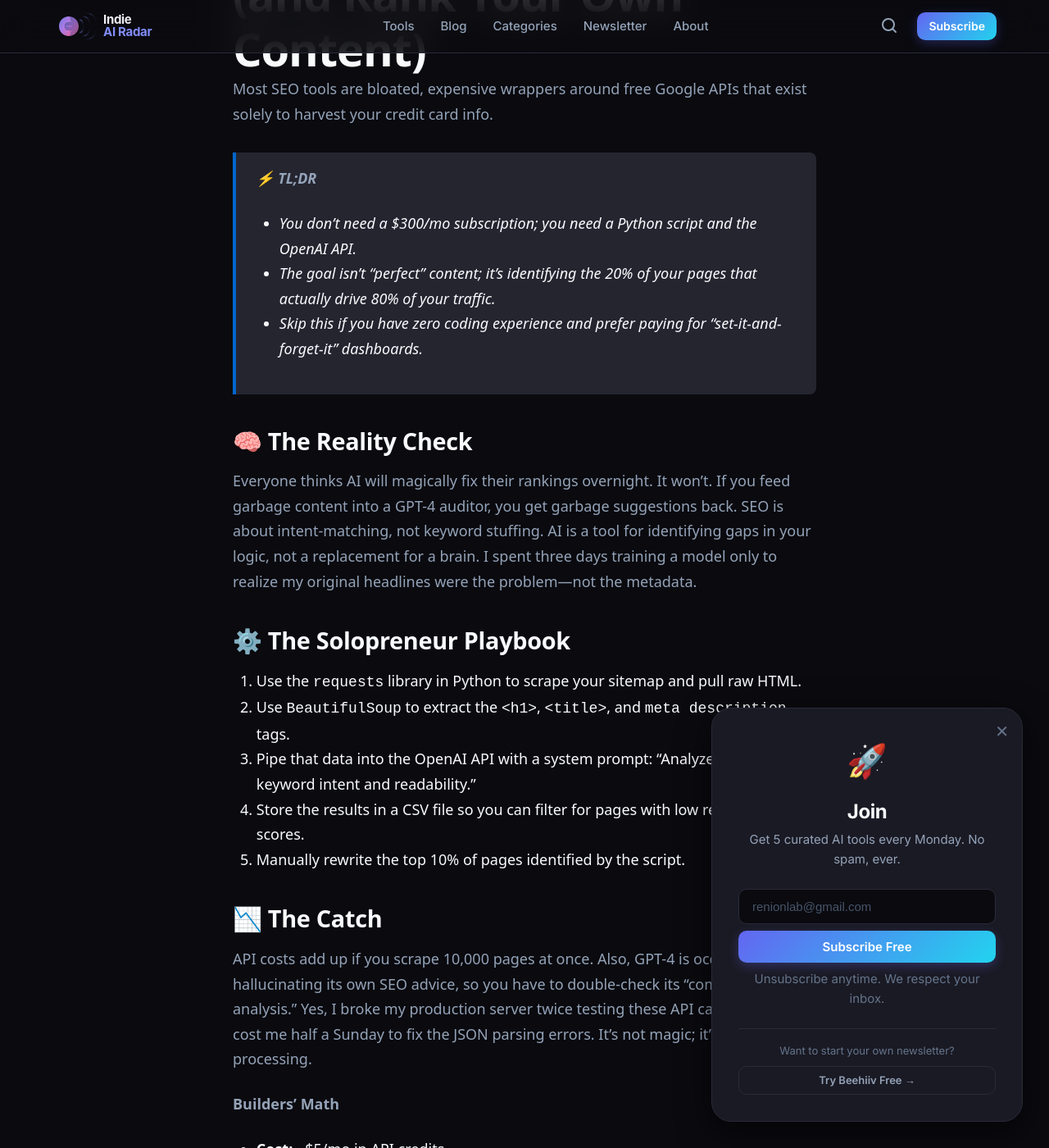
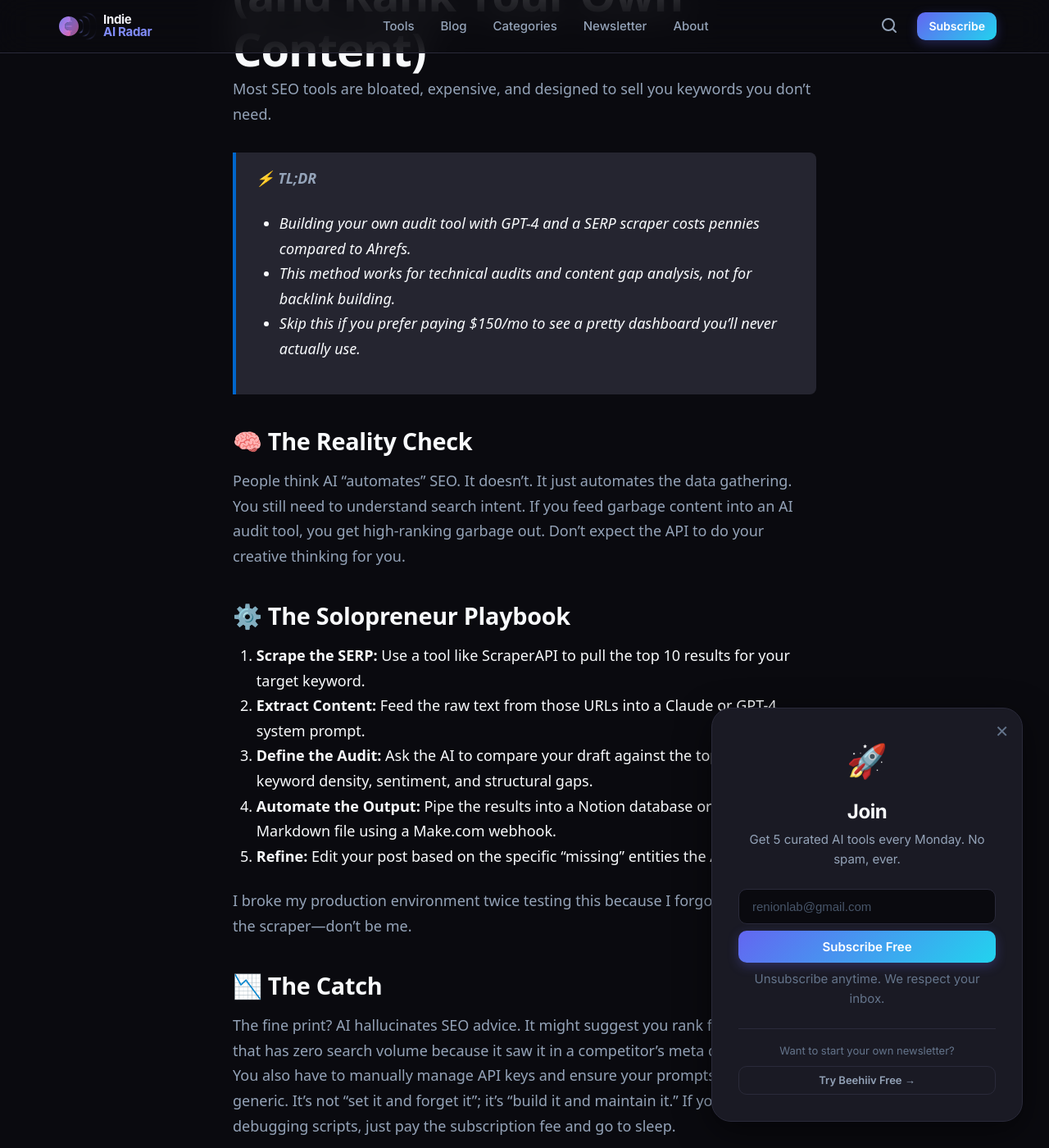
Before and after one commit to renion-dev/indiearadar, a Jekyll site: the page built from _posts/2026-08-09-how-to-build-an-ai-powered-seo-audit-tool-and-rank-your-own-.md, in a window 1280 px wide and 1400 px high, scrolled down 1028 px. Shown: the whole window at 82% size. Built offline with Jekyll 4.4.1, drawn with Linux system fonts in a browser that asks for light colours; some of the changed text lies outside the part shown.

Commit message:
🤖 New blog post and updated tag pages [2026-08-09 21:58]

```diff
--- a/_posts/2026-08-09-how-to-build-an-ai-powered-seo-audit-tool-and-rank-your-own-.md
+++ b/_posts/2026-08-09-how-to-build-an-ai-powered-seo-audit-tool-and-rank-your-own-.md
@@ -13,31 +13,33 @@ image: "assets/images/og/tool-how-to-build-an-ai-powered-seo-audit-tool-and-rank
 
 # How to Build an AI-Powered SEO Audit Tool (and Rank Your Own Content)
 
-Most SEO tools are bloated, expensive wrappers around free Google APIs that exist solely to harvest your credit card info.
+Most SEO tools are bloated, expensive, and designed to sell you keywords you don’t need.
 
 > **⚡ TL;DR**
-> * You don't need a $300/mo subscription; you need a Python script and the OpenAI API.
-> * The goal isn't "perfect" content; it’s identifying the 20% of your pages that actually drive 80% of your traffic.
-> * Skip this if you have zero coding experience and prefer paying for "set-it-and-forget-it" dashboards.
+> *   Building your own audit tool with GPT-4 and a SERP scraper costs pennies compared to Ahrefs.
+> *   This method works for technical audits and content gap analysis, not for backlink building.
+> *   Skip this if you prefer paying $150/mo to see a pretty dashboard you’ll never actually use.
 
 ## 🧠 The Reality Check
-Everyone thinks AI will magically fix their rankings overnight. It won’t. If you feed garbage content into a GPT-4 auditor, you get garbage suggestions back. SEO is about intent-matching, not keyword stuffing. AI is a tool for identifying gaps in your logic, not a replacement for a brain. I spent three days training a model only to realize my original headlines were the problem—not the metadata.
+People think AI "automates" SEO. It doesn't. It just automates the data gathering. You still need to understand search intent. If you feed garbage content into an AI audit tool, you get high-ranking garbage out. Don’t expect the API to do your creative thinking for you.
 
 ## ⚙️ The Solopreneur Playbook
-1. Use the `requests` library in Python to scrape your sitemap and pull raw HTML.
-2. Use `BeautifulSoup` to extract the `<h1>`, `<title>`, and `meta description` tags.
-3. Pipe that data into the OpenAI API with a system prompt: "Analyze this for keyword intent and readability."
-4. Store the results in a CSV file so you can filter for pages with low readability scores.
-5. Manually rewrite the top 10% of pages identified by the script.
+1.  **Scrape the SERP:** Use a tool like ScraperAPI to pull the top 10 results for your target keyword.
+2.  **Extract Content:** Feed the raw text from those URLs into a Claude or GPT-4 system prompt.
+3.  **Define the Audit:** Ask the AI to compare your draft against the top 10 for keyword density, sentiment, and structural gaps.
+4.  **Automate the Output:** Pipe the results into a Notion database or a simple Markdown file using a Make.com webhook.
+5.  **Refine:** Edit your post based on the specific "missing" entities the AI flagged.
+
+I broke my production environment twice testing this because I forgot to rate-limit the scraper—don't be me.
 
 ## 📉 The Catch
-API costs add up if you scrape 10,000 pages at once. Also, GPT-4 is occasionally hallucinating its own SEO advice, so you have to double-check its "competitor analysis." Yes, I broke my production server twice testing these API calls, and yes, it cost me half a Sunday to fix the JSON parsing errors. It’s not magic; it’s glorified text processing.
+The fine print? AI hallucinates SEO advice. It might suggest you rank for a keyword that has zero search volume because it saw it in a competitor's meta description. You also have to manually manage API keys and ensure your prompts aren't generic. It’s not "set it and forget it"; it’s "build it and maintain it." If you hate debugging scripts, just pay the subscription fee and go to sleep.
 
-**Builders' Math**
-*   **Cost:** ~$5/mo in API credits.
-*   **Time saved:** 4 hours of manual audit work per week.
-*   **Math:** At a $50/hr billable rate, this pays for itself in less than 15 minutes of work.
+## The Builders' Math
+*   **Cost:** ~$15/mo in API credits (OpenAI + ScraperAPI).
+*   **Time saved:** 4 hours/week on manual content analysis.
+*   **ROI:** At $75/hr, this build pays for itself in less than 20 minutes of work.
 
-Stop buying overpriced SEO SaaS. Build the auditor that fits your specific workflow. If you want to rank, stop chasing algorithms and start fixing the broken links and thin content you already have sitting in your sitemap.
+Building this isn't about saving money; it’s about controlling the data. Most SEO tools hide the logic behind a black box. By building your own, you see exactly why a post ranks or why it flops. If you want the truth about your content, stop relying on third-party "scores" and start auditing your own data.
 
 P.S. We send 1 weekly radar ping with tools that actually survive the 7-day test. No spam. Just signal. Drop your email [link].
```
